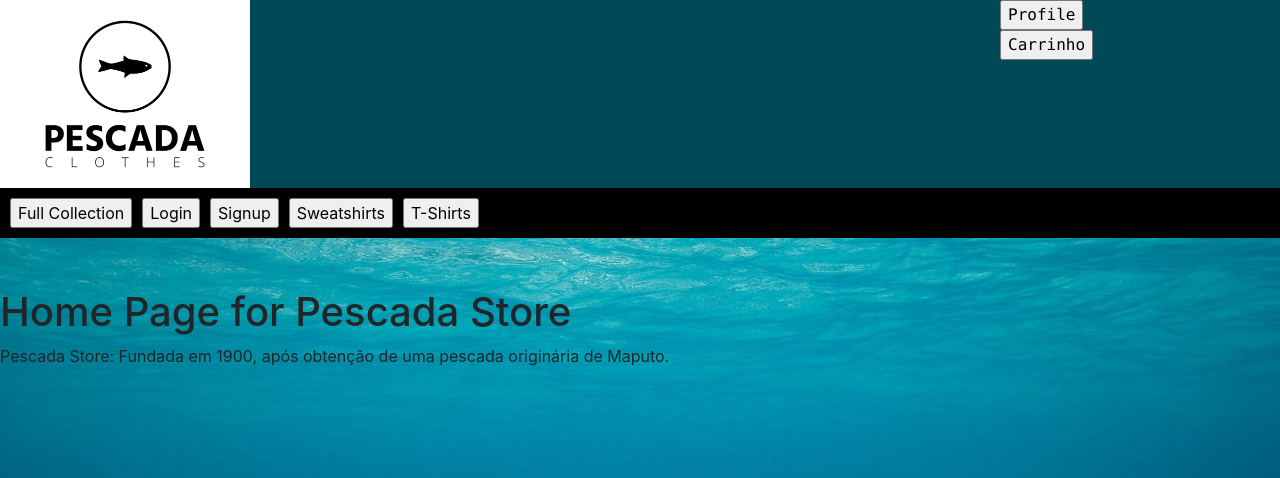
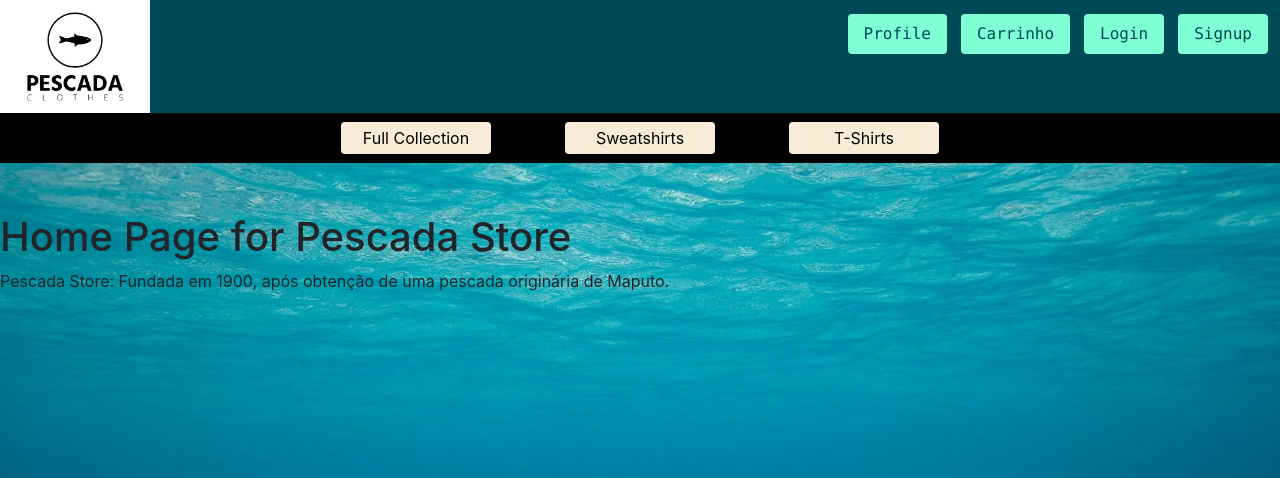
Before and after one commit to DiogoNunesDev/Clothing-Web-Site, a Django app: page / in a window 1280 px wide. Shown: the top 478 px of the page. Run offline with Django 4.2, Linux system fonts and the light colour scheme; some libraries are stand-ins or nearby versions.

Commit message:
Melhorei css, editei botões, etc

```diff
--- a/store/static/store/css/style.css
+++ b/store/static/store/css/style.css
@@ -11,12 +11,11 @@ body {
 .logo {
     float: left;
     padding-left: 0%;
-
 }
 
 .logo img{
-    width: 25%;
-    height: 25%;
+    width: 15%;
+    height: auto;
 }
 
 header {
@@ -28,7 +27,7 @@ header {
 
 nav {
     background-color: black;
-    padding: 10px;
+    padding: 5px;
     margin-bottom: 30px;
 }
 ul {
@@ -38,14 +37,47 @@ ul {
 
 .nav_list{
     display: flex;
+    justify-content: center; /* NOVO */
     margin: 0;
     padding: 0;
-
+    list-style: none; /* NOVO */
 }
 .nav_list li {
-    padding-right: 10px;
+    padding: 0 35px;
     display: inline;
 }
+
+.nav-button{
+    background-color: antiquewhite;
+    color: black;
+    border: none;
+    padding: 4px 8px;
+    text-align: center;
+    text-decoration: none;
+    display: inline-block;
+    font-size: 16px;
+    margin: 4px 2px;
+    cursor: pointer;
+    border-radius: 4px;
+    width: 150px;
+}
+
+.nav-button:hover{
+    background-color: #43c1d2;
+}
+
+.full-collection-button{
+    background-color: antiquewhite;
+}
+
+.sweatshirts-button{
+    background-color: antiquewhite;
+}
+
+.tshirt-button{
+    background-color: antiquewhite;
+}
+
 main{
     display: grid;
     justify-content: center;
@@ -62,6 +94,56 @@ main{
     text-align: right;
 }
 
-.product_list{
+.header-buttons{
+    position: absolute;
+    top: 10px;
+    right: 10px;
+    display: flex;
 
 }
+
+.header-buttons form{
+    margin-left: 10px;
+}
+
+.header-buttons input[type="submit"]{
+    background-color: aquamarine;
+    color: #004957;
+    border: none;
+    padding: 8px 16px;
+    text-align: center;
+    text-decoration: none;
+    display: inline-block;
+    font-size: 16px;
+    margin: 4px 2px;
+    cursor: pointer;
+    border-radius: 4px;
+}
+
+.header-buttons input[type="submit"]:hover{
+    background-color: azure;
+}
+
+.product_list{
+    display: flex;
+    flex-wrap: wrap;
+    justify-content: center;
+    padding: 0;
+    list-style: none;
+}
+
+.product_list li{
+    display: flex;
+    flex-direction: column;
+    align-items: center;
+    width: 200px;
+    margin: 10px;
+    background-color: brown;
+    border-radius: 5px;
+    padding: 10px;
+}
+
+.product_list li img{
+    max-width: 100%;
+    height: auto;
+}
--- a/templates/home.html
+++ b/templates/home.html
@@ -12,7 +12,7 @@
         <div class="logo">
             <a href={% url 'home' %}><img src="{% static "store/images/whiteLogo.png" %}"></a>
         </div>
-        <div>
+        <div class="header-buttons">
             <form action="{% url 'profile' %}" method="post">
                 {% csrf_token %}
                 <input type="submit" value="Profile">
@@ -21,8 +21,30 @@
                 {% csrf_token %}
                 <input type="submit" value="Carrinho">
             </form>
+
+            {% if not request.user.is_authenticated %}
+                <div>
+                    <form action="{% url 'redirectLogin' %}" method="post">
+                        {% csrf_token %}
+                        <input type="submit" value="Login">
+                    </form>
+                </div>
+                <div>
+                    <form action="{% url 'redirectSignup' %}" method="post">
+                        {% csrf_token %}
+                        <input type="submit" value="Signup">
+                    </form>
+                </div>
+            {% else %}
+                <div>
+                    <form action="{% url 'logout_view' %}" method="post">
+                        {% csrf_token %}
+                        <input type="submit" value="Logout">
+                    </form>
+                </div>
+            {% endif %}
+
         </div>
-
         </header>
 
     <nav>
@@ -31,40 +53,20 @@
             <li>
                 <form action="{% url 'full_collection' %}" method="post">
                     {% csrf_token %}
-                    <input type="submit" value="Full Collection">
+                    <input type="submit" value="Full Collection" class="nav-button full-collection-button">
                 </form>
             </li>
-            {% if not request.user.is_authenticated %}
-                <li>
-                    <form action="{% url 'redirectLogin' %}" method="post">
-                        {% csrf_token %}
-                        <input type="submit" value="Login">
-                    </form>
-                </li>
-                <li>
-                    <form action="{% url 'redirectSignup' %}" method="post">
-                        {% csrf_token %}
-                        <input type="submit" value="Signup">
-                    </form>
-                </li>
-            {% else %}
-                <li>
-                    <form action="{% url 'logout_view' %}" method="post">
-                        {% csrf_token %}
-                        <input type="submit" value="Logout">
-                    </form>
-                </li>
-            {% endif %}
+
             <li>
                 <form action="{% url 'sweatshirts' %}" method="post">
                     {% csrf_token %}
-                    <input type="submit" value="Sweatshirts">
+                    <input type="submit" value="Sweatshirts" class="nav-button sweatshirts-button">
                 </form>
             </li>
             <li>
                 <form action="{% url 'tshirt' %}" method="post">
                     {% csrf_token %}
-                    <input type="submit" value="T-Shirts">
+                    <input type="submit" value="T-Shirts" class="nav-button tshirt-button">
                 </form>
             </li>
             {% if request.user.is_superuser %}
```
Also changed, not shown: templates/sweatshirts.html (+8 -3 lines), db.sqlite3.
